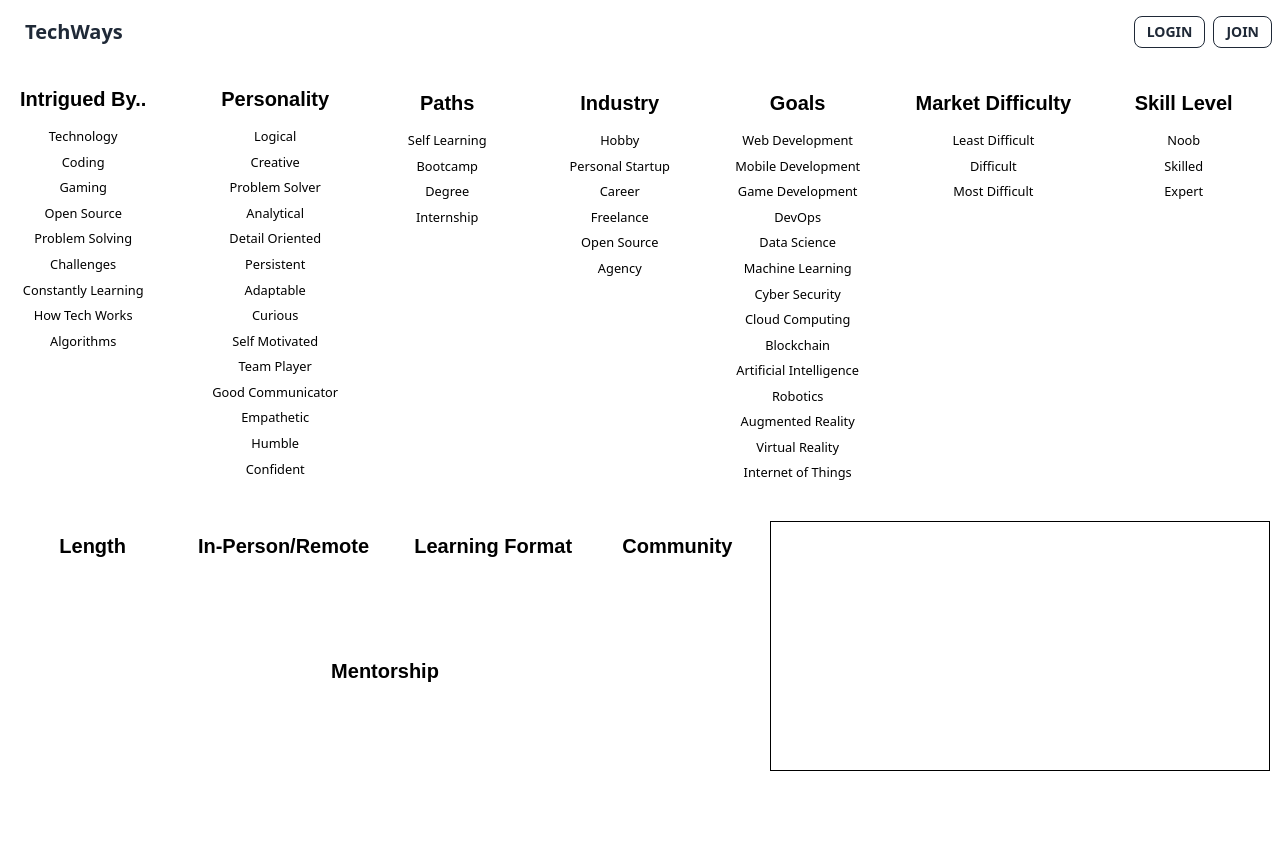
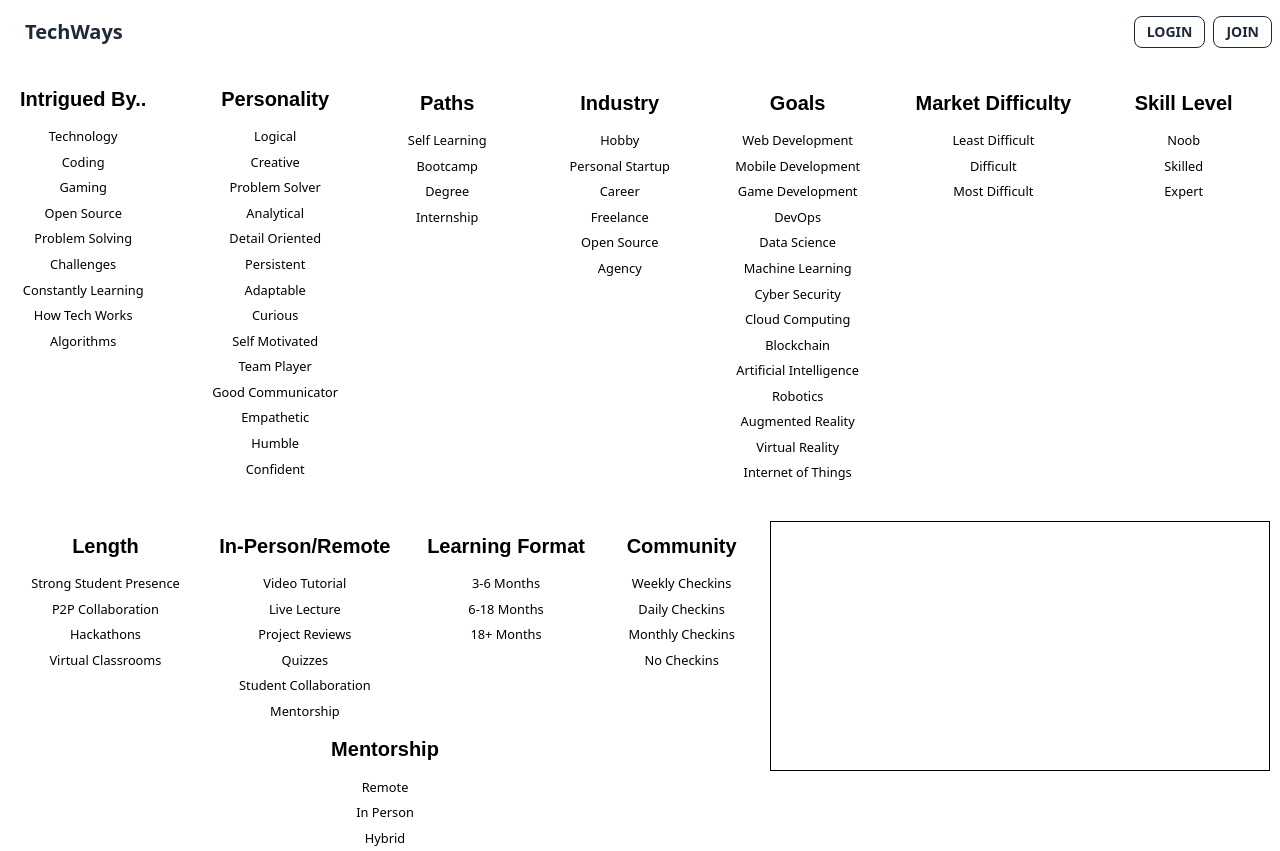
Before and after one commit to Bay102/TechWays, a React (Vite) app: page / in a window 1280 px wide. Before the commit the page ends 800 px from the top, so only its background shows below. Built offline with nearby package versions, Linux system fonts and the light colour scheme; no server answers; a web font is replaced by a local one.

Commit message:
add updated paths to educationChoices

```diff
--- a/src/Components/AttributeCategorys/Preferences/Preferences.tsx
+++ b/src/Components/AttributeCategorys/Preferences/Preferences.tsx
@@ -1,20 +1,35 @@
-import { observer } from 'mobx-react'
-import * as S from './preferences.styles'
-import { AttributeStoreProps } from '../AttributesStore'
-import AttributeCard from '../../AttributeCard/AttributeCard'
+import { observer } from "mobx-react";
+import * as S from "./preferences.styles";
+import { AttributeStoreProps } from "../AttributesStore";
+import AttributeCard from "../../AttributeCard/AttributeCard";
 
 type Props = {
-  attributeStore: AttributeStoreProps
-}
+  attributeStore: AttributeStoreProps;
+};
 
 export const Preferences = observer(({ attributeStore }: Props) => {
   return (
     <S.PreferencesContainer>
-      <AttributeCard title="Length" attributes={[]} />
-      <AttributeCard title="In-Person/Remote" attributes={[]} />
-      <AttributeCard title="Learning Format" attributes={[]} />
-      <AttributeCard title="Community" attributes={[]} />
-      <AttributeCard title="Mentorship" attributes={[]} />
+      <AttributeCard
+        title='Length'
+        attributes={attributeStore.educationalChoices.commnity}
+      />
+      <AttributeCard
+        title='In-Person/Remote'
+        attributes={attributeStore.educationalChoices.learningFormat}
+      />
+      <AttributeCard
+        title='Learning Format'
+        attributes={attributeStore.educationalChoices.lengthOfTime}
+      />
+      <AttributeCard
+        title='Community'
+        attributes={attributeStore.educationalChoices.mentorship}
+      />
+      <AttributeCard
+        title='Mentorship'
+        attributes={attributeStore.educationalChoices.shoolSetting}
+      />
     </S.PreferencesContainer>
-  )
-})
+  );
+});
```
